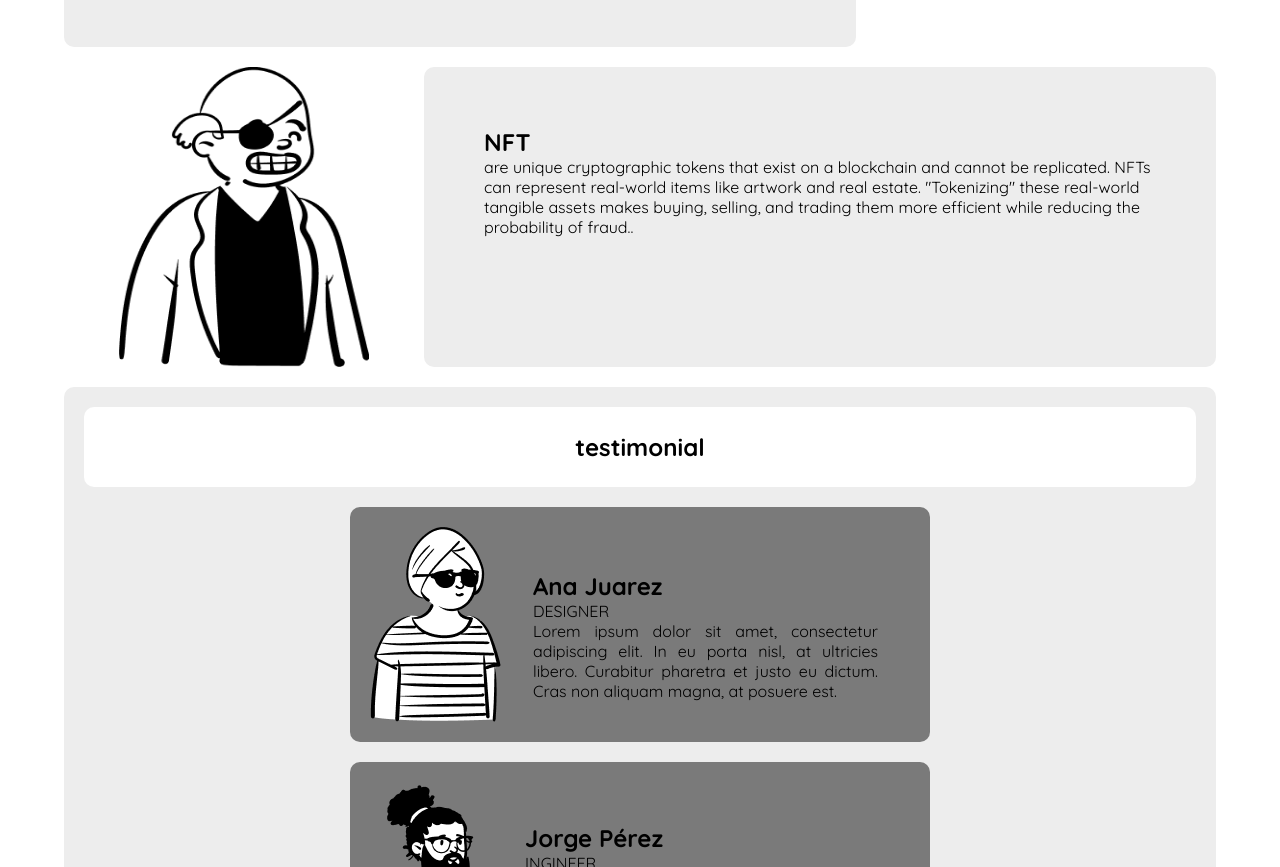
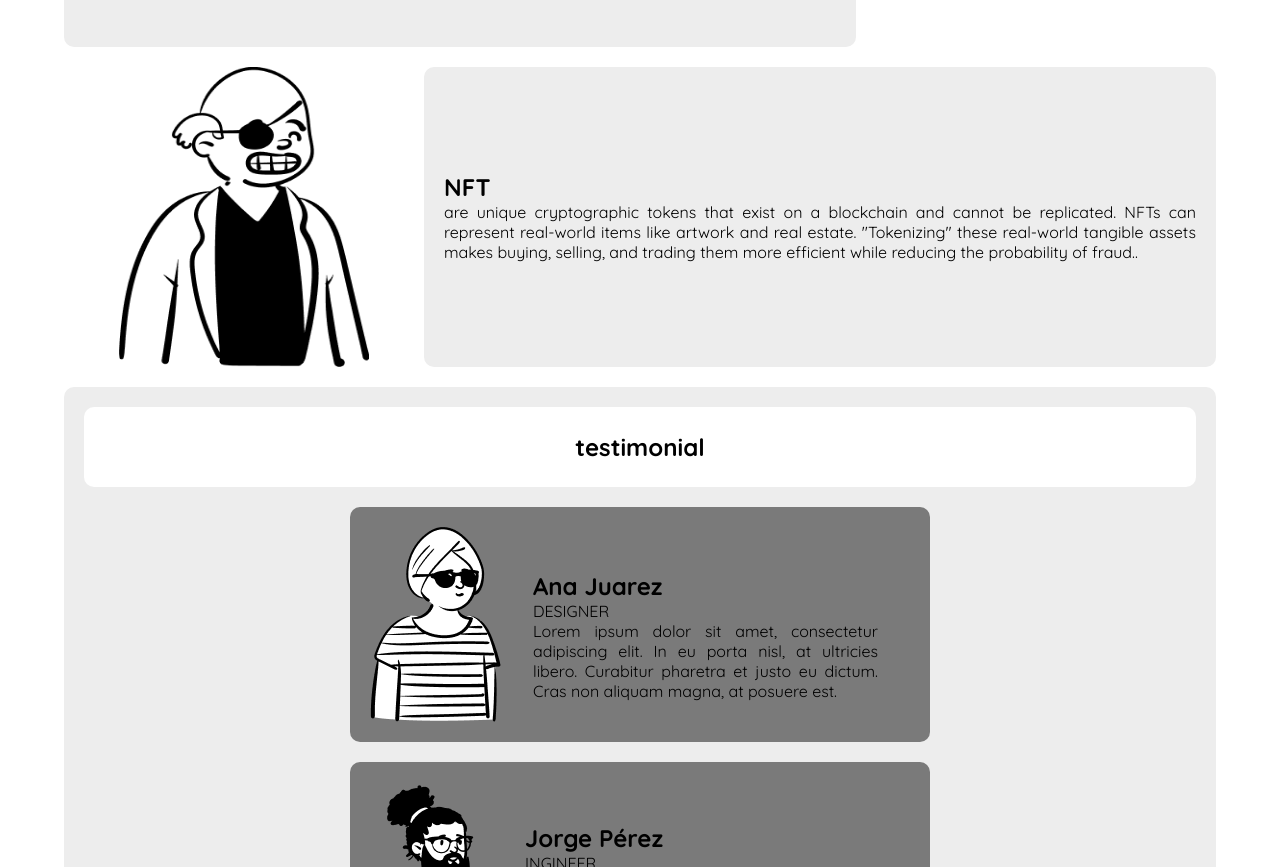
Before and after one commit to davidperez17/LandinPage.github.io, a plain HTML site: page index.html in a window 1280 px wide. Shown: the part 1677-2544 px from the top of the page. Drawn offline with Linux system fonts and the light colour scheme.

Commit message:
se modifico el card__aside-3

```diff
--- a/style.css
+++ b/style.css
@@ -222,6 +222,12 @@ a {
   border-radius: 10px;
   padding: 60px;
   position: relative;
+  display: flex;
+  flex-direction: column;
+  justify-content: center;
+  align-content: center;
+  text-align: justify;
+  padding: 20px;
 }
 
 .card__img-hidden {
```
